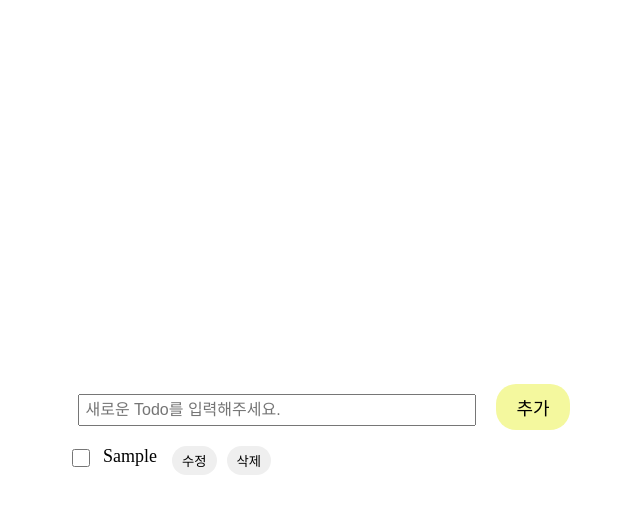
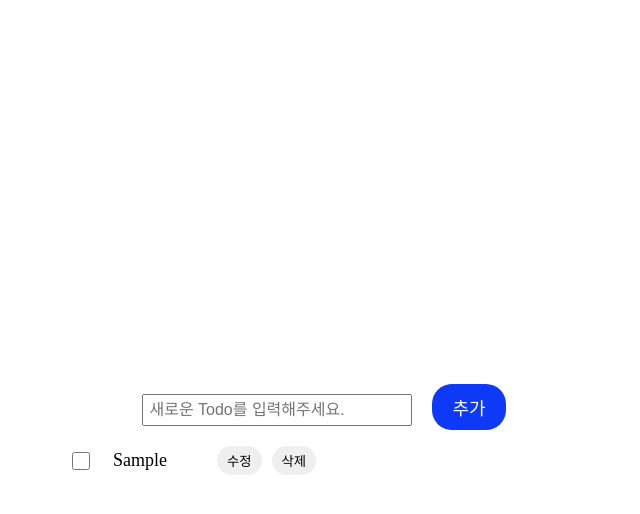
Before and after one commit to chuheeseung/Todo-TS, a React (Create React App) app: page / in a window 1280 px wide. Both pictures are taken after typing "Sample" into the empty fields and a click on the button "추가". Shown: the top 514 px of the page, without its empty margins (316-956 px from the left). Built offline with nearby package versions, Linux system fonts and the light colour scheme; the HTML template or start-up script is replaced by a standard one.

Commit message:
Style : css 적용

```diff
--- a/src/components/addTodo/AddTodo.module.css
+++ b/src/components/addTodo/AddTodo.module.css
@@ -4,7 +4,7 @@
 }
 
 .formInput {
-	width: 30%;
+	width: 20%;
 	height: 2rem;
 	padding: 0.4rem 0.5rem;
 	font-size: 1.6rem;
@@ -18,9 +18,10 @@
 	padding: 1rem 2rem;
 	margin-left: 2rem;
 	font-size: 1.8rem;
+	color: white;
 	border-radius: 2rem;
 	border: none;
-	background-color: rgb(244, 248, 158);
+	background-color: rgb(14, 57, 246);
 	cursor: pointer;
 }
 
--- a/src/components/todoItem/TodoItem.module.css
+++ b/src/components/todoItem/TodoItem.module.css
@@ -1,5 +1,7 @@
 .todoItem {
 	width: 100%;
+	margin-bottom: 1rem;
+	align-items: center;
 }
 
 .checkBox {
@@ -8,12 +10,17 @@
 }
 
 .newInput {
+	width: 45%;
+	margin: 0 1rem;
+	padding: 0.5rem 0.5rem;
 }
 
 .newInput:focus {
+	border-color: rgb(45, 45, 255);
 }
 
 .text {
+	margin-left: 1rem;
 	padding: 0 1rem;
 	font-size: 1.8rem;
 }
@@ -23,7 +30,14 @@
 	padding: 0.5rem 1rem;
 	border: none;
 	border-radius: 2rem;
+	cursor: pointer;
 }
 
 .button:hover {
+	transition: all ease 0.1s;
+	transform: scale(1.02);
 }
+
+.update {
+	margin-left: 4rem;
+}
--- a/src/components/todoItem/TodoItem.tsx
+++ b/src/components/todoItem/TodoItem.tsx
@@ -33,12 +33,9 @@ function TodoItem({
 	};
 
 	const submitUpdate = (e: React.MouseEvent<HTMLButtonElement>) => {
-		if (newInput === '') {
-			return;
-		} else {
+		if (newInput !== '') {
 			onUpdate(id, newInput);
 		}
-
 		setUpdated((active) => !active);
 	};
 
@@ -65,11 +62,18 @@ function TodoItem({
 				<div className={styles.text}>{text}</div>
 			)}
 			{updated ? (
-				<button className={styles.button} onClick={submitUpdate}>
+				<button
+					id={styles.update}
+					className={styles.button}
+					onClick={submitUpdate}
+				>
 					완료
 				</button>
 			) : (
-				<button className={styles.button} onClick={handleUpdate}>
+				<button
+					className={`${styles.button} ${styles.update}`}
+					onClick={handleUpdate}
+				>
 					수정
 				</button>
 			)}
```
